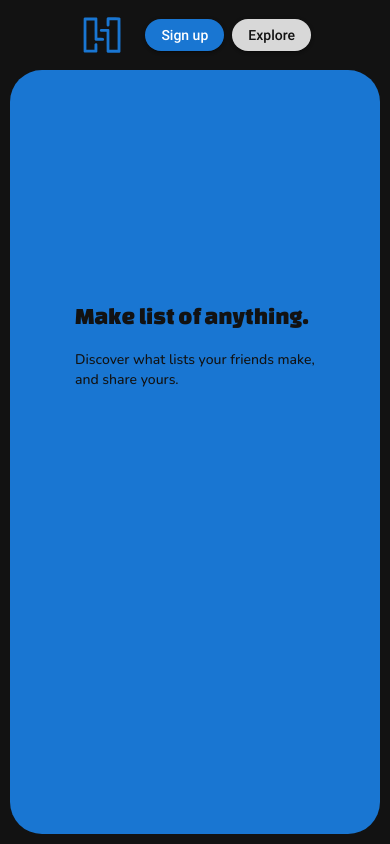
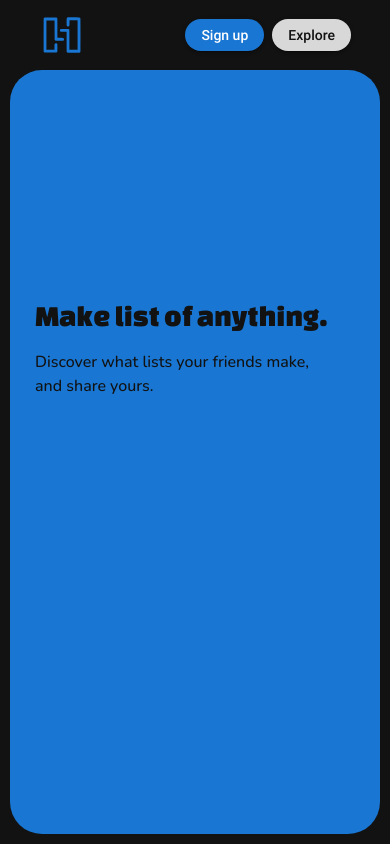
Before and after one commit to amirreza-ektesabi/hapal, a Next.js app in the folder frontend/: page / in a window 390 px wide. Built offline with nearby package versions, Linux system fonts and the light colour scheme; no server answers.

Commit message:
convert all the min-[470px] to max-[470px] remove sample images

```diff
--- a/frontend/src/components/navbar.jsx
+++ b/frontend/src/components/navbar.jsx
@@ -22,7 +22,7 @@ export default function Navbar() {
 
   return (
     <Toolbar className="justify-center h-[70px] bg-blackZ">
-      <Box className="flex w-full max-w-[15rem] min-[470px]:max-w-[20rem] md:max-w-[28rem] lg:max-w-[40rem] 2xl:max-w-[52rem] place-items-center px-1">
+      <Box className="flex w-full max-w-[15rem] max-[470px]:max-w-[20rem] md:max-w-[28rem] lg:max-w-[40rem] 2xl:max-w-[52rem] place-items-center px-1">
         <Box className="flex align-bottom md:mt-[8px] space-x-[6px]">
           <Link href={urls.home}>
             <Logo width="46" className="fill-blueZ" />
--- a/frontend/src/pages/index.jsx
+++ b/frontend/src/pages/index.jsx
@@ -11,25 +11,25 @@ export default function MainPage() {
   const { isAuthenticated } = React.useContext(AuthContext);
 
   React.useEffect(() => {
-    if (isAuthenticated) router.replace(urls.profile);
+    // if (isAuthenticated) router.replace(urls.profile);
   }, []);
 
-  if (isAuthenticated) return "";
+  // if (isAuthenticated) return "";
 
   return (
     <React.StrictMode>
       <Navbar />
       <Box className="flex bg-blueZ h-[calc(100vh-80px)] mx-[10px] rounded-[32px] justify-center">
-        <Box className="flex w-full max-w-[15rem] min-[470px]:max-w-[20rem] md:max-w-[28rem] lg:max-w-[40rem] 2xl:max-w-[52rem] mt-[27vh]">
+        <Box className="flex w-full max-w-[15rem] max-[470px]:max-w-[20rem] md:max-w-[28rem] lg:max-w-[40rem] 2xl:max-w-[52rem] mt-[27vh]">
           <Box className="space-y-4">
             <Typography
               fontFamily="Changa_One"
-              className="text-blackZ text-[1.5rem] min-[470px]:text-3xl md:text-4xl lg:text-5xl"
+              className="text-blackZ text-[1.5rem] max-[470px]:text-3xl md:text-4xl lg:text-5xl"
               children="Make list of anything."
             />
             <Typography
               fontFamily="Nunito"
-              className="text-blackZ font-medium leading-5 md:leading-7 lg:leading-7 text-sm min-[470px]:text-base md:text-xl lg:text-2xl"
+              className="text-blackZ font-medium leading-5 md:leading-7 lg:leading-7 text-sm max-[470px]:text-base md:text-xl lg:text-2xl"
             >
               Discover what lists your friends make,
               <br />
```
Also changed, not shown: frontend/public/sample_data/images/Ghosts.jpg (deleted), 1 other file (tests, documents, lock files or other folders).
